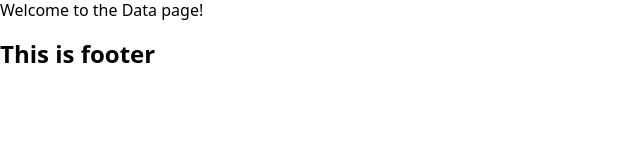
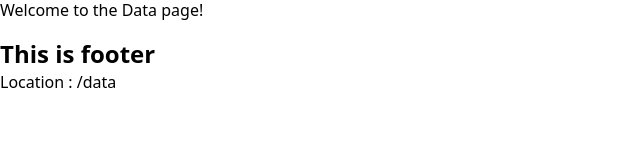
Before and after one commit to alriansyah/learn-reactjs-pzn, a React (Vite) app in the folder 2-react-router/: page /data in a window 1280 px wide. Shown: the part 131-291 px from the top of the page, without its empty margins (0-640 px from the left). Built offline with nearby package versions, Linux system fonts and the light colour scheme.

Commit message:
feat: learn react js react router -> useLocation

```diff
--- a/2-react-router/src/components/data-layout/index.tsx
+++ b/2-react-router/src/components/data-layout/index.tsx
@@ -1,6 +1,8 @@
-import { NavLink, Outlet } from "react-router";
+import { NavLink, Outlet, useLocation } from "react-router";
 
 function DataLayout() {
+  const location = useLocation();
+
   return (
     <div className="flex flex-col gap-4">
       <div>
@@ -49,6 +51,11 @@ function DataLayout() {
       </div>
       <div>
         <p className="text-2xl font-bold">This is footer</p>
+        <p>
+          Location : {location.pathname}
+          {location.search}
+          {location.hash}
+        </p>
       </div>
     </div>
   );
```
